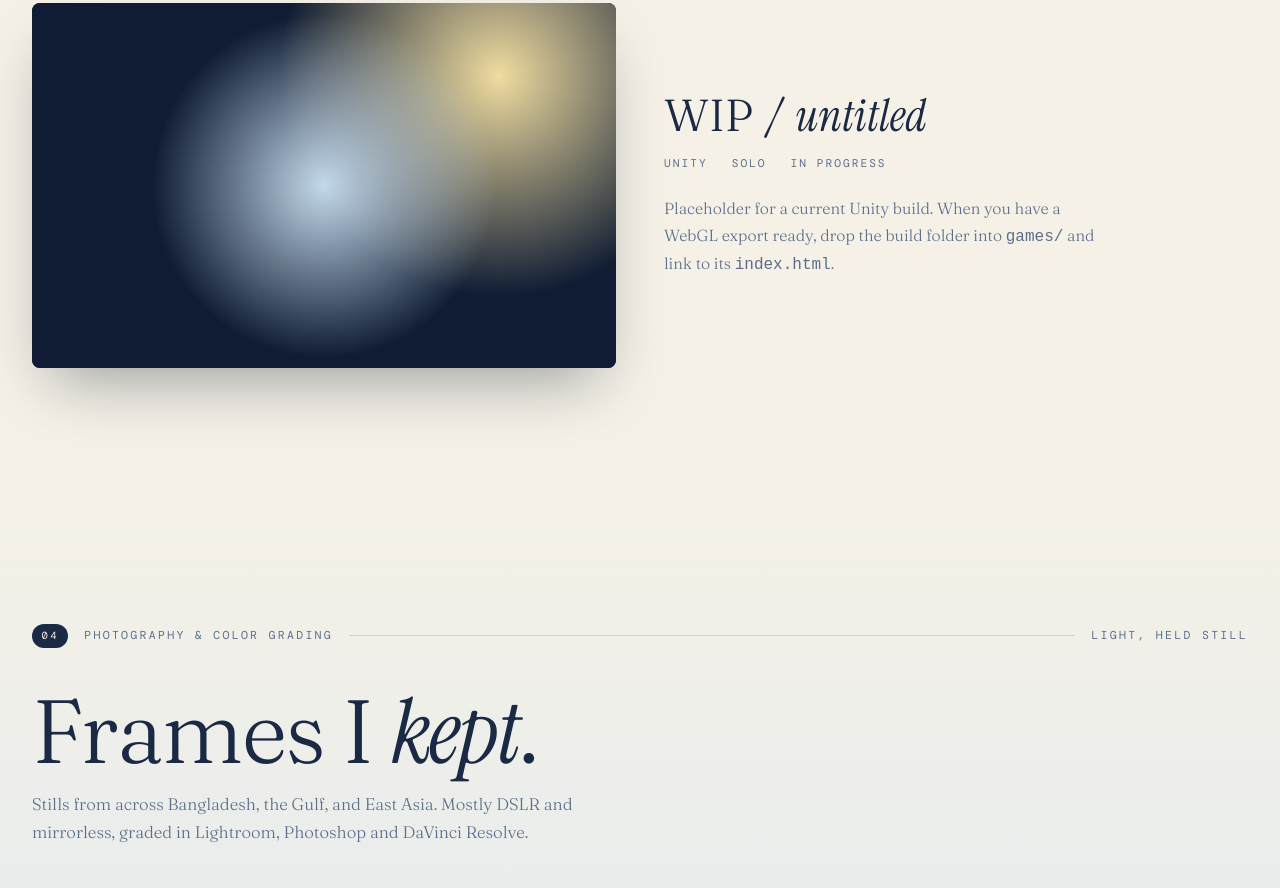
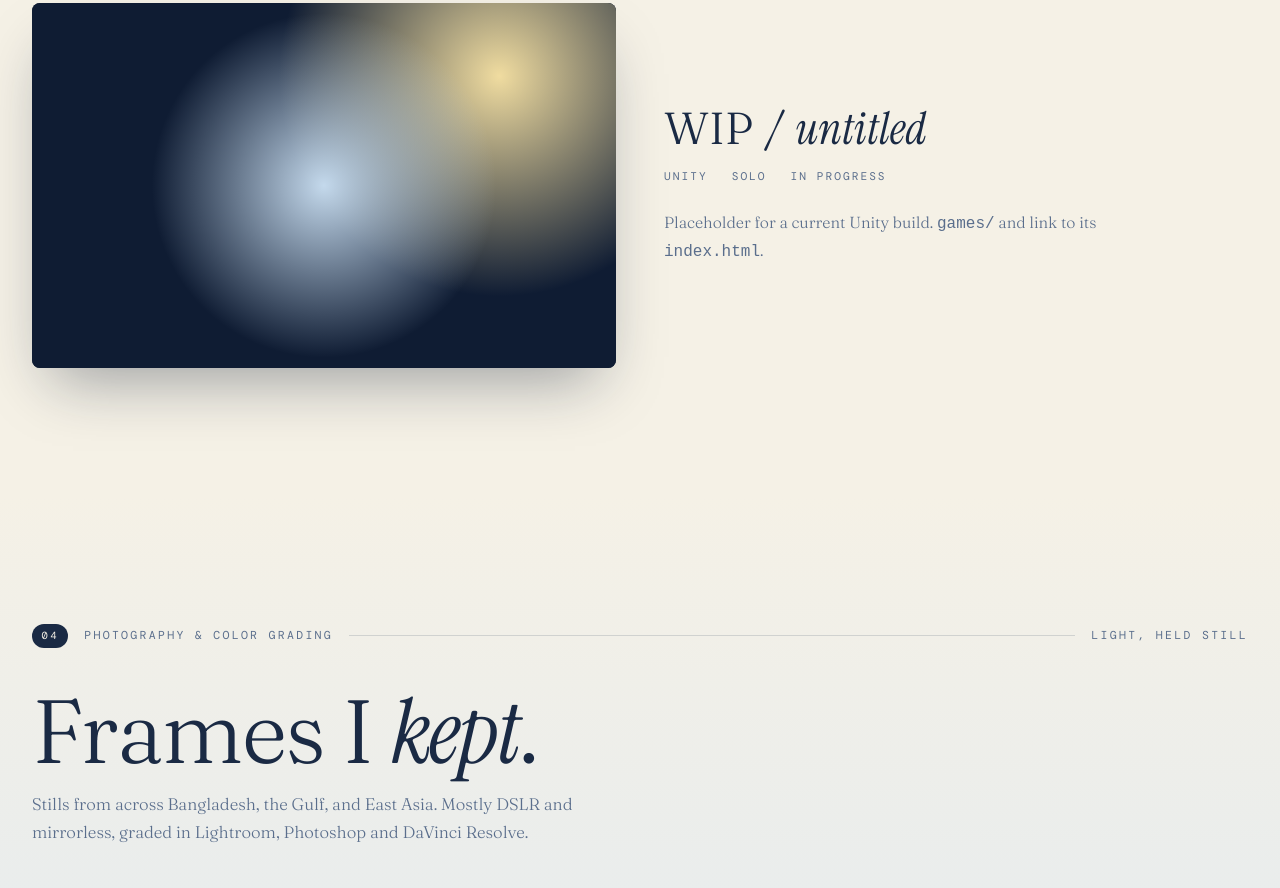
Before and after one commit to Srotosshini/portfolio, a plain HTML site: page index.html in a window 1280 px wide. Shown: the part 4823-5711 px from the top of the page. Drawn offline with nearby package versions, Linux system fonts and the light colour scheme; a web font is replaced by a local one.

Commit message:
Update index.html

```diff
--- a/index.html
+++ b/index.html
@@ -1158,7 +1158,7 @@ footer .heart {
           <span>solo</span>
           <span>in progress</span>
         </div>
-        <p>Placeholder for a current Unity build. When you have a WebGL export ready, drop the build folder into <code>games/</code> and link to its <code>index.html</code>.</p>
+        <p>Placeholder for a current Unity build. <code>games/</code> and link to its <code>index.html</code>.</p>
       </div>
     </article>
   </div>
```
